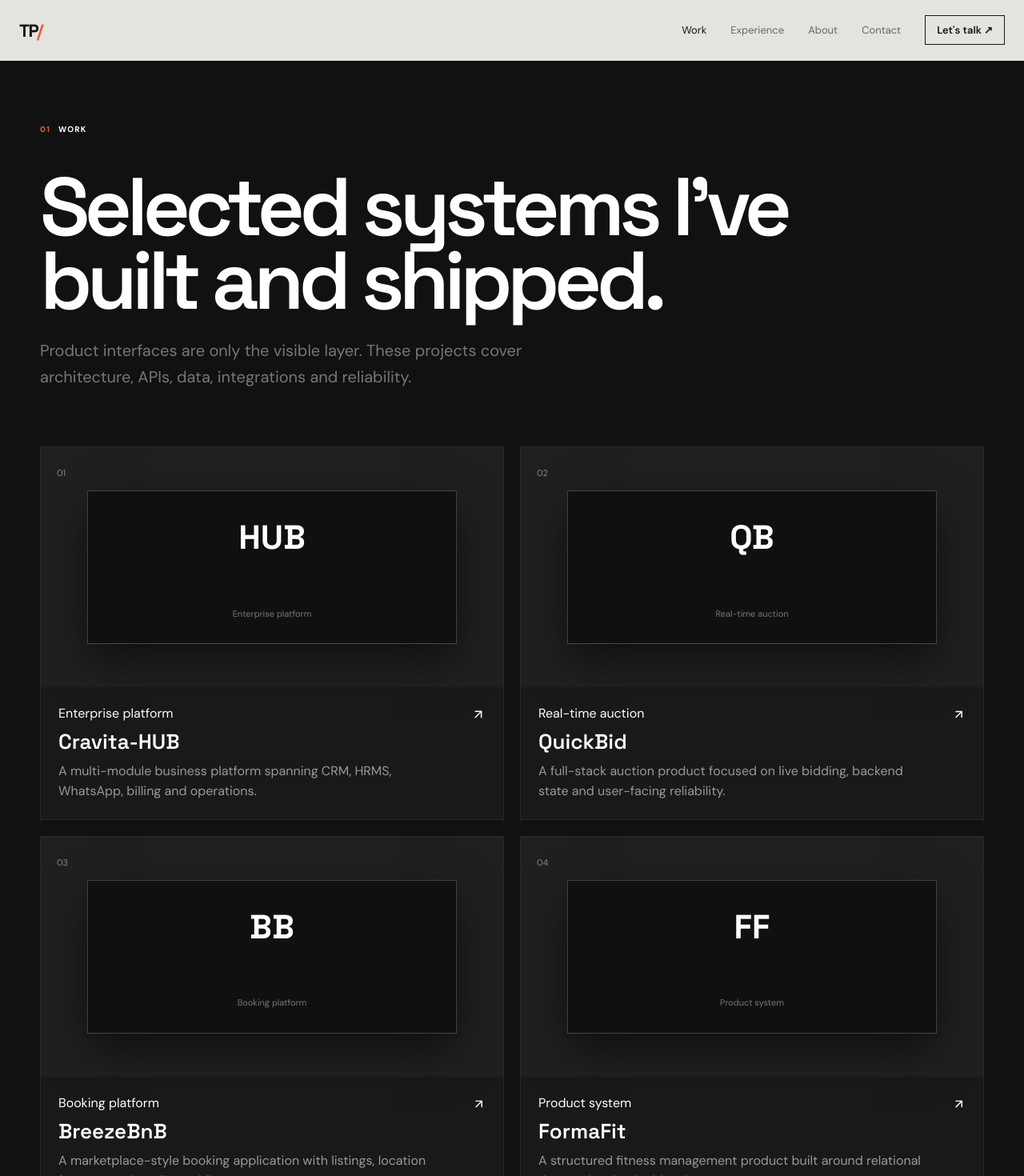
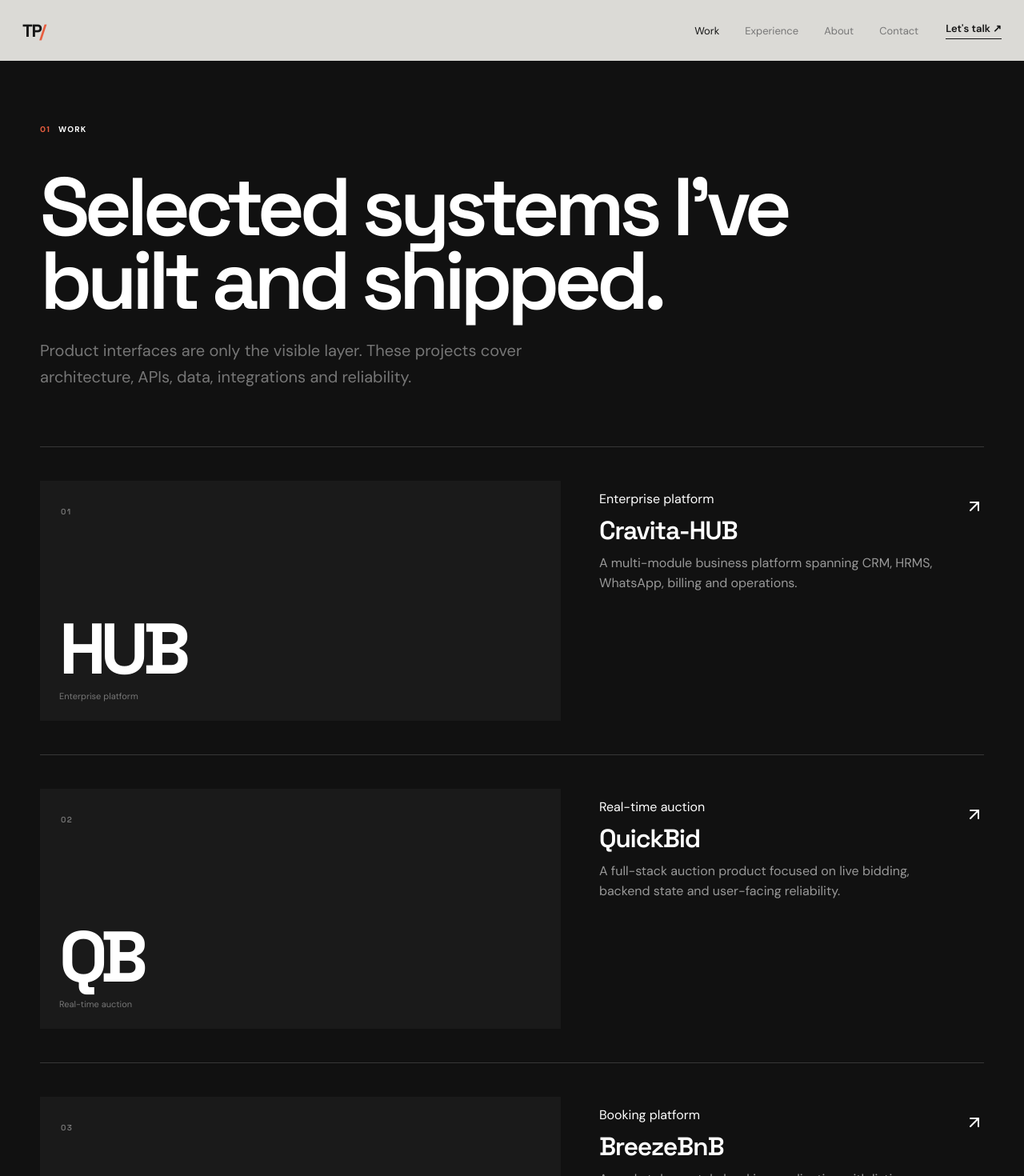
Before and after one commit to tushar0945/tushar.patil, a React (Vite) app: page /work in a window 1280 px wide. Shown: the top 1470 px of the page at 80% size. Built offline with nearby package versions, Linux system fonts and the light colour scheme.

Commit message:
refine: remove boxy portfolio styling

```diff
--- a/src/styles/globals.css
+++ b/src/styles/globals.css
@@ -3,96 +3,100 @@
 
 *{box-sizing:border-box}
 html{scroll-behavior:smooth}
-body{margin:0;background:var(--paper);font-family:'DM Sans',sans-serif;color:var(--ink)}
+body{margin:0;background:var(--paper);font-family:'DM Sans',sans-serif;color:var(--ink);-webkit-font-smoothing:antialiased}
 a{text-decoration:none;color:inherit}
 button{font:inherit}
-img{max-width:100%}
-.container{width:min(calc(100% - 48px),var(--container));margin:auto}
+img{max-width:100%;display:block}
+.container{width:min(calc(100% - 56px),var(--container));margin:auto}
 
-/* Navigation */
-.navbar{height:76px;position:fixed;inset:0 0 auto;z-index:50;padding:0 24px;display:flex;align-items:center;background:rgba(247,246,242,.92);backdrop-filter:blur(12px);border-bottom:1px solid var(--line)}
-.navbar__brand{font:700 22px 'Space Grotesk';letter-spacing:-.06em;margin-right:auto}
+/* Navigation — quiet, floating, no boxes */
+.navbar{height:76px;position:fixed;inset:0 0 auto;z-index:50;padding:0 28px;display:flex;align-items:center;background:rgba(247,246,242,.88);backdrop-filter:blur(18px)}
+.navbar__brand{font:700 22px 'Space Grotesk';letter-spacing:-.07em;margin-right:auto}
 .navbar__brand span{color:var(--accent)}
-.navbar__links{display:flex;gap:30px;margin-right:30px}
-.navbar__links a{font-size:13px;color:#666;transition:color .2s}
+.navbar__links{display:flex;gap:32px;margin-right:34px}
+.navbar__links a{font-size:13px;color:#777;transition:color .2s}
 .navbar__links a.active,.navbar__links a:hover{color:var(--ink)}
-.navbar__cta{border:1px solid var(--ink);padding:9px 14px;font-size:13px;font-weight:600}
-.navbar__cta:hover{background:var(--ink);color:#fff}
-.navbar__menu{display:none;margin-left:auto;background:none;border:0;color:var(--ink)}
+.navbar__cta{font-size:13px;font-weight:600;border-bottom:1px solid var(--ink);padding-bottom:4px}
+.navbar__menu{display:none;margin-left:auto;background:none;border:0;color:var(--ink);padding:6px}
 .navbar__mobile{display:none}
 
-/* Minimal hero */
-.hero{min-height:100svh;padding:76px 0 0;background:var(--paper);color:var(--ink);position:relative}
+/* Hero — open composition, no grid */
+.hero{min-height:100svh;padding:76px 0 0;background:var(--paper);color:var(--ink)}
 .hero-inner{min-height:calc(100svh - 76px);display:flex;flex-direction:column}
-.hero-topline{display:flex;justify-content:space-between;padding:22px 0;border-bottom:1px solid var(--line);font:600 10px 'Space Grotesk';letter-spacing:.13em;color:#777}
+.hero-topline{display:flex;justify-content:space-between;padding:20px 0;font:600 10px 'Space Grotesk';letter-spacing:.14em;color:#888}
 .hero-topline i{font-style:normal;color:var(--accent);margin:0 7px}
-.hero-stage{flex:1;display:grid;grid-template-columns:minmax(0,1.15fr) minmax(300px,.85fr);align-items:center;gap:80px;padding:72px 0}
-.hero-copy{max-width:760px}
-.hero-intro{font-size:clamp(20px,2.5vw,30px);line-height:1.25;max-width:620px;margin:0 0 34px;color:#333}
-.hero h1{font:700 clamp(74px,10.8vw,142px)/.84 'Space Grotesk';letter-spacing:-.085em;margin:0}
+.hero-stage{flex:1;display:grid;grid-template-columns:minmax(0,1.25fr) minmax(280px,.75fr);align-items:center;gap:clamp(40px,8vw,120px);padding:55px 0 70px}
+.hero-copy{max-width:790px}
+.hero-intro{font-size:clamp(21px,2.5vw,31px);line-height:1.22;max-width:650px;margin:0 0 32px;color:#303030}
+.hero h1{font:700 clamp(76px,11.5vw,150px)/.82 'Space Grotesk';letter-spacing:-.095em;margin:0}
 .hero h1 span,.hero h1 em{display:block;font-style:normal}
 .hero h1 em{color:var(--accent)}
-.hero-description{margin-top:34px;max-width:580px}
-.hero-description>span{font:700 10px 'Space Grotesk';letter-spacing:.17em;color:#777}
-.hero-description p{font-size:16px;line-height:1.55;margin:10px 0 0;color:#444}
-.hero-actions{display:flex;gap:12px;margin-top:28px}
-.hero-cta,.hero-github{display:inline-flex;align-items:center;gap:8px;padding:12px 15px;font-weight:600;font-size:13px}
-.hero-cta{background:var(--ink);color:#fff}
-.hero-cta:hover{background:var(--accent)}
-.hero-github{border:1px solid var(--line)}
-.hero-github:hover{border-color:var(--ink)}
-.hero-visual{position:relative;justify-self:end;width:min(100%,390px)}
-.portrait-frame{position:relative;aspect-ratio:4/5;overflow:hidden;background:#ddd;border:1px solid #ccc}
-.portrait-frame img{width:100%;height:100%;object-fit:cover;object-position:center top;display:block;filter:grayscale(100%)}
-.portrait-overlay{display:none}
-.portrait-meta{position:absolute;left:16px;right:16px;bottom:16px;display:flex;align-items:end;justify-content:space-between;color:#fff}
-.portrait-meta span{font:600 9px 'Space Grotesk';background:rgba(0,0,0,.72);padding:6px 8px}
+.hero-description{margin-top:34px;max-width:610px}
+.hero-description>span{font:700 10px 'Space Grotesk';letter-spacing:.17em;color:#888}
+.hero-description p{font-size:16px;line-height:1.55;margin:10px 0 0;color:#555}
+.hero-actions{display:flex;gap:20px;margin-top:28px}
+.hero-cta,.hero-github{display:inline-flex;align-items:center;gap:8px;padding:0 0 7px;font-weight:600;font-size:13px;border-bottom:1px solid var(--ink)}
+.hero-cta:hover,.hero-github:hover{color:var(--accent);border-color:var(--accent)}
+.hero-github{border-bottom-color:#bbb;color:#666}
+.hero-visual{position:relative;justify-self:end;width:min(100%,390px);transform:translateY(10px)}
+.portrait-frame{position:relative;aspect-ratio:4/5;overflow:hidden;background:#ddd;border-radius:48% 48% 6px 6px}
+.portrait-frame img{width:100%;height:100%;object-fit:cover;object-position:center top;filter:grayscale(100%);transition:filter .4s,transform .5s}
+.portrait-frame:hover img{filter:grayscale(0%);transform:scale(1.025)}
+.portrait-meta{position:absolute;left:18px;right:18px;bottom:18px;display:flex;align-items:end;justify-content:space-between;color:#fff}
+.portrait-meta span{font:600 9px 'Space Grotesk';letter-spacing:.1em}
 .portrait-meta strong{font:700 15px/.9 'Space Grotesk';text-align:right;text-shadow:0 1px 8px #000}
-.portrait-shadow,.hero-badge,.hero-product-card{display:none}
-.hero-bottom{display:flex;justify-content:space-between;border-top:1px solid var(--line);padding:14px 0;font:600 9px 'Space Grotesk';letter-spacing:.13em;color:#777}
+.portrait-overlay,.portrait-shadow,.hero-badge,.hero-product-card{display:none}
+.hero-bottom{display:flex;justify-content:space-between;padding:15px 0;font:600 9px 'Space Grotesk';letter-spacing:.13em;color:#999}
 
 /* Sections */
-.section{padding:110px 0}
+.section{padding:120px 0}
 .dark{background:var(--black);color:#fff}
 .cream{background:var(--cream);color:var(--ink)}
 .light{background:var(--paper);color:var(--ink)}
-.section-head{display:flex;justify-content:space-between;align-items:end;margin-bottom:45px}
-.section-head p{max-width:380px;color:#777;margin:0}
+.section-head{display:flex;justify-content:space-between;align-items:end;margin-bottom:60px}
+.section-head p{max-width:380px;color:#888;margin:0;line-height:1.6}
 .section-label{display:flex;gap:10px;font-size:10px;font-weight:700;letter-spacing:.12em;text-transform:uppercase}
 .section-label span:first-child{color:var(--accent)}
-.project-grid{display:grid;grid-template-columns:1.2fr 1fr;gap:20px}
-.project-card{background:#191919;border:1px solid #292929;border-radius:0;overflow:hidden;transition:transform .3s,border-color .3s}
-.project-card:hover{transform:translateY(-4px);border-color:#444}
-.project-card__visual{height:300px;background:#202020;padding:20px;position:relative}
-.project-card--featured .project-card__visual{height:430px}
-.project-card__visual>span{color:#888;font-size:11px}
-.project-card__mock{position:absolute;inset:18% 10%;border:1px solid #444;background:#101010;display:grid;place-items:center;box-shadow:0 20px 50px #0008}
-.project-card__mock b{font:700 42px 'Space Grotesk'}
-.project-card__mock i{font-style:normal;color:#777;font-size:11px}
-.project-card__body{padding:22px;display:flex;justify-content:space-between;gap:20px}
-.project-card__body h3{font:600 26px 'Space Grotesk';margin:8px 0}
-.project-card__body p{color:#999;line-height:1.55;margin:0}
-.text-link{display:inline-block;margin-top:32px;font-weight:700}
+
+/* Work — editorial list instead of cards */
+.project-grid{display:block}
+.project-card{display:grid;grid-template-columns:minmax(0,1.15fr) minmax(260px,.85fr);gap:48px;padding:42px 0;border-top:1px solid rgba(255,255,255,.16);overflow:visible;transition:padding-left .3s}
+.project-card:last-child{border-bottom:1px solid rgba(255,255,255,.16)}
+.project-card:hover{transform:none;padding-left:14px}
+.project-card__visual{height:300px;background:#1a1a1a;padding:26px;position:relative;overflow:hidden}
+.project-card--featured .project-card__visual{height:400px}
+.project-card__visual>span{color:#777;font:600 10px 'Space Grotesk';letter-spacing:.12em}
+.project-card__mock{position:absolute;inset:auto 24px 24px 24px;border:0;background:transparent;display:block;box-shadow:none}
+.project-card__mock b{display:block;font:700 clamp(54px,7vw,100px)/.8 'Space Grotesk';letter-spacing:-.08em}
+.project-card__mock i{display:block;font-style:normal;color:#777;font-size:11px;margin-top:16px}
+.project-card__body{padding:12px 0 0;display:flex;justify-content:space-between;gap:20px}
+.project-card__body h3{font:600 32px 'Space Grotesk';letter-spacing:-.04em;margin:9px 0}
+.project-card__body p{color:#999;line-height:1.55;margin:0;max-width:430px}
+.project-card__body svg{flex:none;margin-top:8px}
+.text-link{display:inline-block;margin-top:36px;font-weight:700;border-bottom:1px solid currentColor;padding-bottom:6px}
 .dark-text{color:var(--ink)}
 
+/* Experience */
 .experience-list{max-width:1050px}
 .experience-row{display:grid;grid-template-columns:180px 1fr;gap:50px;padding:35px 0;border-top:1px solid var(--line)}
-.experience-row time{font-size:10px;font-weight:700;color:#777}
+.experience-row time{font-size:10px;font-weight:700;color:#888}
 .experience-row h3{font:600 28px 'Space Grotesk';margin:0 0 5px}
 .experience-row b{color:var(--accent);font-size:13px}
 .experience-row p{max-width:700px;line-height:1.65;color:#777}
 
-.proof{background:#e8e7e1;color:var(--ink);padding:105px 0}
-.proof h2{font:600 clamp(42px,5.8vw,76px)/.98 'Space Grotesk';letter-spacing:-.06em;max-width:950px;margin:45px 0 70px}
+/* Engineering proof */
+.proof{background:#e8e7e1;color:var(--ink);padding:120px 0}
+.proof h2{font:600 clamp(42px,5.8vw,76px)/.98 'Space Grotesk';letter-spacing:-.06em;max-width:950px;margin:45px 0 75px}
 .stats{display:grid;grid-template-columns:repeat(4,1fr);border-top:1px solid #c9c8c2}
-.stats div{padding:22px 18px;border-right:1px solid #c9c8c2}
+.stats div{padding:22px 18px 22px 0;border-right:0}
 .stats b{display:block;font:700 24px 'Space Grotesk'}
 .stats span{color:#777;font-size:12px}
 
+/* About / contact */
 .two-col{display:grid;grid-template-columns:1fr 1fr;gap:100px}
 .two-col h2{font:600 clamp(42px,5vw,68px)/1 'Space Grotesk';letter-spacing:-.055em}
 .two-col p{font-size:19px;line-height:1.65;color:#777;max-width:560px}
-.contact-band{padding:110px 0;background:var(--black);color:#fff}
+.contact-band{padding:130px 0;background:var(--black);color:#fff}
 .contact-band h2{font:600 clamp(48px,7vw,94px)/.92 'Space Grotesk';letter-spacing:-.065em;max-width:950px;margin:45px 0}
 .contact-band a{font-weight:700;border-bottom:1px solid;padding-bottom:7px}
 
@@ -100,10 +104,10 @@ img{max-width:100%}
 .page-intro{margin-bottom:70px}
 .page-intro h1,.contact-page h1{font:600 clamp(55px,8vw,110px)/.9 'Space Grotesk';letter-spacing:-.065em;max-width:1050px;margin:45px 0 25px}
 .page-intro p,.contact-page p{max-width:680px;font-size:20px;line-height:1.65;color:#777}
-.all{grid-template-columns:1fr 1fr}
+.all{grid-template-columns:1fr}
 .project-page{background:var(--paper);color:var(--ink);padding-bottom:0}
 .case-visual{background:var(--black);padding:70px 0}
-.case-screen{height:540px;border:1px solid #333;background:#171717;display:grid;place-items:center;align-content:center;color:#fff}
+.case-screen{height:540px;background:#171717;display:grid;place-items:center;align-content:center;color:#fff}
 .case-screen strong{font:700 100px 'Space Grotesk';color:#ffffff14}
 .case-screen span{font:600 42px 'Space Grotesk'}
 .case-screen small{color:#888}
@@ -111,36 +115,38 @@ img{max-width:100%}
 .case-grid h2{font:600 30px 'Space Grotesk'}
 .case-grid p{color:#666;line-height:1.7}
 .tags{display:flex;flex-wrap:wrap;gap:8px}
-.tags span{border:1px solid var(--line);border-radius:99px;padding:9px 12px;font-size:12px}
+.tags span{border:0;border-bottom:1px solid var(--line);padding:7px 2px;font-size:12px;margin-right:10px}
 .about-grid{padding-top:20px}
 .contact-page{min-height:100vh;padding:170px 0;background:var(--ink);color:#fff}
 .contact-page p{color:#aaa}
-.contact-actions{display:flex;gap:10px;flex-wrap:wrap;margin-top:45px}
-.contact-actions a{display:flex;align-items:center;gap:9px;border:1px solid #444;color:#fff;padding:13px 17px}
-.contact-actions a:hover{background:#fff;color:#111}
+.contact-actions{display:flex;gap:24px;flex-wrap:wrap;margin-top:45px}
+.contact-actions a{display:flex;align-items:center;gap:9px;border:0;border-bottom:1px solid #555;color:#fff;padding:0 0 7px}
+.contact-actions a:hover{border-color:#fff}
 .error{font:700 100px 'Space Grotesk';color:var(--accent)}
 
 @media(max-width:850px){
 .container{width:calc(100% - 32px)}
 .navbar{padding:0 16px}.navbar__links,.navbar__cta{display:none}.navbar__menu{display:block}
-.navbar__mobile{display:grid;position:absolute;top:76px;left:0;right:0;background:var(--paper);padding:12px 16px 18px;border-bottom:1px solid var(--line);gap:0}
+.navbar__mobile{display:grid;position:absolute;top:76px;left:0;right:0;background:var(--paper);padding:8px 16px 18px;gap:0}
 .navbar__mobile a{padding:14px 0;border-bottom:1px solid var(--line);font-size:14px}
 .hero{padding-top:76px}
 .hero-inner{min-height:auto}
 .hero-topline{padding:17px 0;font-size:8px}
-.hero-stage{display:flex;flex-direction:column;align-items:stretch;gap:38px;padding:48px 0 42px}
+.hero-stage{display:flex;flex-direction:column;align-items:stretch;gap:42px;padding:48px 0 45px}
 .hero-copy{max-width:none}
 .hero-intro{font-size:20px;max-width:330px;margin-bottom:25px}
 .hero h1{font-size:clamp(70px,20vw,120px)}
 .hero-description{margin-top:28px}
 .hero-description p{font-size:14px}
-.hero-visual{width:min(100%,340px);align-self:center;justify-self:auto}
-.portrait-frame{aspect-ratio:4/5}
+.hero-visual{width:min(100%,340px);align-self:center;transform:none}
+.portrait-frame{aspect-ratio:4/5;border-radius:46% 46% 8px 8px}
 .hero-bottom{font-size:7px}
-.section{padding:80px 0}
+.section{padding:88px 0}
 .section-head{display:grid;gap:18px}
-.project-grid,.all{grid-template-columns:1fr}
-.project-card--featured .project-card__visual,.project-card__visual{height:300px}
+.project-card{grid-template-columns:1fr;gap:24px;padding:34px 0}
+.project-card:hover{padding-left:0}
+.project-card--featured .project-card__visual,.project-card__visual{height:280px}
+.project-card__body{padding:0}
 .experience-row{grid-template-columns:1fr;gap:10px}
 .stats{grid-template-columns:1fr 1fr}
 .page{padding-top:125px}
@@ -153,9 +159,10 @@ img{max-width:100%}
 .hero-stage{padding-top:38px}
 .hero h1{font-size:22vw}
 .hero-actions{flex-wrap:wrap}
-.hero-cta,.hero-github{flex:1;justify-content:center}
-.hero-visual{width:100%;max-width:310px}
+.hero-cta,.hero-github{flex:0 0 auto}
+.hero-visual{width:100%;max-width:300px}
 .hero-bottom{display:grid;gap:8px}
 .stats{grid-template-columns:1fr}
-.stats div{border-right:0;border-bottom:1px solid #c9c8c2}
+.stats div{border-bottom:1px solid #c9c8c2;padding:18px 0}
+.project-card__mock b{font-size:60px}
 }
```
